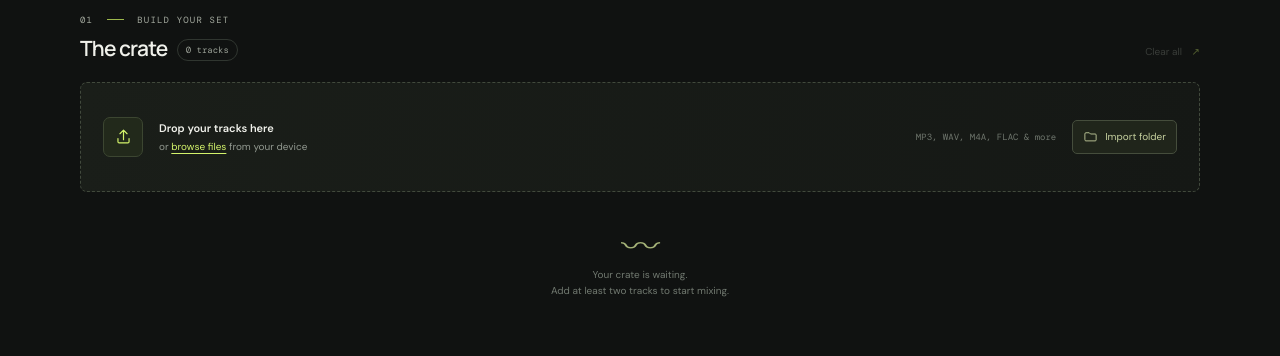
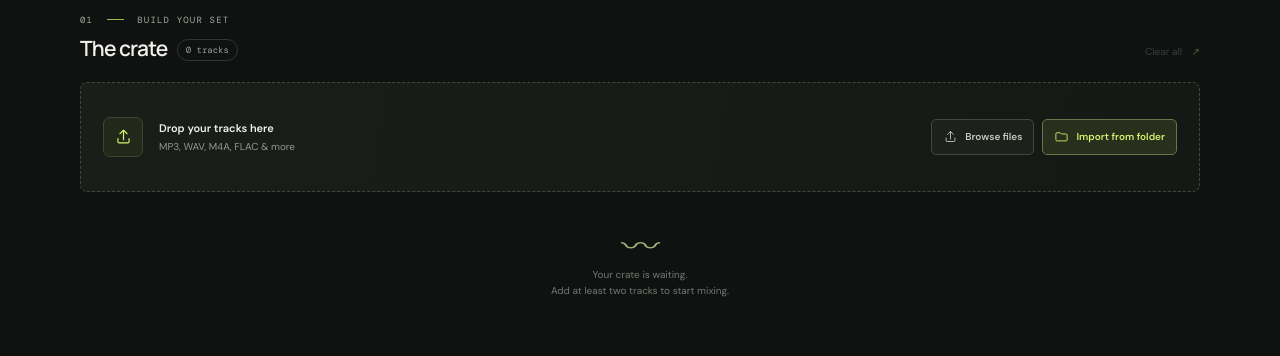
Before and after one commit to thomaswales26-hash/Mixroom, a plain HTML site: page index.html in a window 1280 px wide. Shown: the part 427-783 px from the top of the page. Drawn offline with nearby package versions, Linux system fonts and the light colour scheme.

Commit message:
Make folder import button prominent
Co-authored-by: Copilot <223556219+Copilot@users.noreply.github.com>

```diff
--- a/index.html
+++ b/index.html
@@ -64,9 +64,11 @@
             <input id="file-input" type="file" accept="audio/*,.mp3,.wav,.m4a,.aac,.ogg,.flac,.opus" multiple>
             <input id="folder-input" type="file" accept="audio/*,.mp3,.wav,.m4a,.aac,.ogg,.flac,.opus" webkitdirectory directory multiple>
             <span class="upload-icon"><svg viewBox="0 0 24 24" aria-hidden="true"><path d="M12 16V4m0 0L7.5 8.5M12 4l4.5 4.5"/><path d="M5 14.5v4A1.5 1.5 0 0 0 6.5 20h11a1.5 1.5 0 0 0 1.5-1.5v-4"/></svg></span>
-            <span class="drop-copy"><strong>Drop your tracks here</strong><span>or <button class="inline-browse" id="browse-files" type="button">browse files</button> from your device</span></span>
-            <span class="file-note">MP3, WAV, M4A, FLAC &amp; more</span>
-            <button class="folder-button" id="browse-folder" type="button"><svg viewBox="0 0 24 24" aria-hidden="true"><path d="M3 7.5A1.5 1.5 0 0 1 4.5 6H10l2 2h7.5A1.5 1.5 0 0 1 21 9.5v8a1.5 1.5 0 0 1-1.5 1.5h-15A1.5 1.5 0 0 1 3 17.5z"/></svg> Import folder</button>
+            <span class="drop-copy"><strong>Drop your tracks here</strong><span>MP3, WAV, M4A, FLAC &amp; more</span></span>
+            <div class="import-actions">
+              <button class="browse-files-button" id="browse-files" type="button"><svg viewBox="0 0 24 24" aria-hidden="true"><path d="M12 16V4m0 0L7.5 8.5M12 4l4.5 4.5"/><path d="M5 14.5v4A1.5 1.5 0 0 0 6.5 20h11a1.5 1.5 0 0 0 1.5-1.5v-4"/></svg> Browse files</button>
+              <button class="folder-button" id="browse-folder" type="button"><svg viewBox="0 0 24 24" aria-hidden="true"><path d="M3 7.5A1.5 1.5 0 0 1 4.5 6H10l2 2h7.5A1.5 1.5 0 0 1 21 9.5v8a1.5 1.5 0 0 1-1.5 1.5h-15A1.5 1.5 0 0 1 3 17.5z"/></svg> Import from folder</button>
+            </div>
           </div>
 
           <div class="track-list" id="track-list" aria-live="polite"></div>
--- a/styles.css
+++ b/styles.css
@@ -75,9 +75,10 @@ h1 span { color: var(--lime); }
 .dropzone input { position: absolute; width: 1px; height: 1px; opacity: 0; pointer-events: none; }
 .upload-icon { width: 40px; height: 40px; flex: 0 0 40px; display: grid; place-items: center; border: 1px solid #3c4631; border-radius: 7px; background: #22291b; color: var(--lime); }
 .upload-icon svg { width: 19px; fill: none; stroke: currentColor; stroke-width: 1.5; stroke-linecap: round; stroke-linejoin: round; }
-.drop-copy { display: grid; gap: 5px; font-size: 11px; }.drop-copy strong { font-weight: 600; }.drop-copy span { color: #929990; font-size: 10px; }.inline-browse { padding: 0; border: 0; background: none; color: var(--lime); font-size: inherit; text-decoration: underline; text-underline-offset: 3px; cursor: pointer; }
+.drop-copy { display: grid; gap: 5px; font-size: 11px; }.drop-copy strong { font-weight: 600; }.drop-copy span { color: #929990; font-size: 10px; }
 .file-note { margin-left: auto; color: #6f766d; font: 9px var(--mono); }
-.folder-button { height: 34px; flex: 0 0 auto; display: flex; align-items: center; gap: 7px; padding: 0 10px; border: 1px solid #454d3c; border-radius: 5px; background: #20251b; color: #c6d19f; font-size: 10px; cursor: pointer; }.folder-button:hover { border-color: var(--lime-dark); color: var(--lime); }.folder-button svg { width: 15px; fill: none; stroke: currentColor; stroke-width: 1.4; stroke-linecap: round; stroke-linejoin: round; }
+.import-actions { margin-left: auto; display: flex; flex: 0 0 auto; align-items: center; gap: 8px; }
+.browse-files-button, .folder-button { height: 36px; display: flex; align-items: center; gap: 7px; padding: 0 11px; border: 1px solid #41483c; border-radius: 5px; background: #1d211c; color: #c5cbc0; font-size: 10px; font-weight: 600; white-space: nowrap; cursor: pointer; }.browse-files-button:hover, .folder-button:hover { border-color: var(--lime-dark); color: var(--lime); }.folder-button { border-color: #69764b; background: #282f1d; color: var(--lime); }.folder-button:hover { background: #333e20; border-color: var(--lime); }.browse-files-button svg, .folder-button svg { width: 15px; fill: none; stroke: currentColor; stroke-width: 1.4; stroke-linecap: round; stroke-linejoin: round; }
 .empty-note { min-height: 130px; display: flex; flex-direction: column; align-items: center; justify-content: center; gap: 9px; color: #717970; text-align: center; font-size: 10px; line-height: 1.6; }
 .empty-wave { color: #a5b378; font-size: 23px; line-height: 1; transform: scaleX(1.7); }
 .track-list { display: grid; gap: 7px; padding-top: 10px; }
@@ -124,7 +125,7 @@ footer { margin-top: 30px; padding: 15px 0 8px; display: flex; justify-content:
   .app-shell { width: calc(100% - 28px); }.button-quiet { padding: 0 9px; font-size: 10px; }
   .intro { min-height: 252px; }.intro-copy > p { max-width: 83%; }.hero-art { right: -181px; opacity: .35; }
   .section-heading h2, .mix-heading h2, .player-title h2 { font-size: 18px; }.count-pill { font-size: 8px; }
-  .dropzone { min-height: 98px; padding: 13px; gap: 11px; flex-wrap: wrap; }.upload-icon { width: 34px; height: 34px; flex-basis: 34px; }.file-note { display: none; }.folder-button { margin-left: 45px; }
+  .dropzone { min-height: 98px; padding: 13px; gap: 11px; flex-wrap: wrap; }.upload-icon { width: 34px; height: 34px; flex-basis: 34px; }.file-note { display: none; }.import-actions { width: 100%; margin-left: 45px; }.browse-files-button, .folder-button { padding: 0 9px; font-size: 9px; }
   .settings-fields { grid-template-columns: 1fr; }.mix-controls { grid-template-columns: 1fr; }.control-card, .order-card { grid-column: auto; height: 92px; }
   .beat-align-row { align-items: flex-start; flex-direction: column; }.beat-target { padding-left: 39px; }
   .local-badge { font-size: 7px; }.export-button { height: 31px; gap: 5px; padding: 0 8px; font-size: 9px; }
```
Also changed, not shown: 3 other files.
